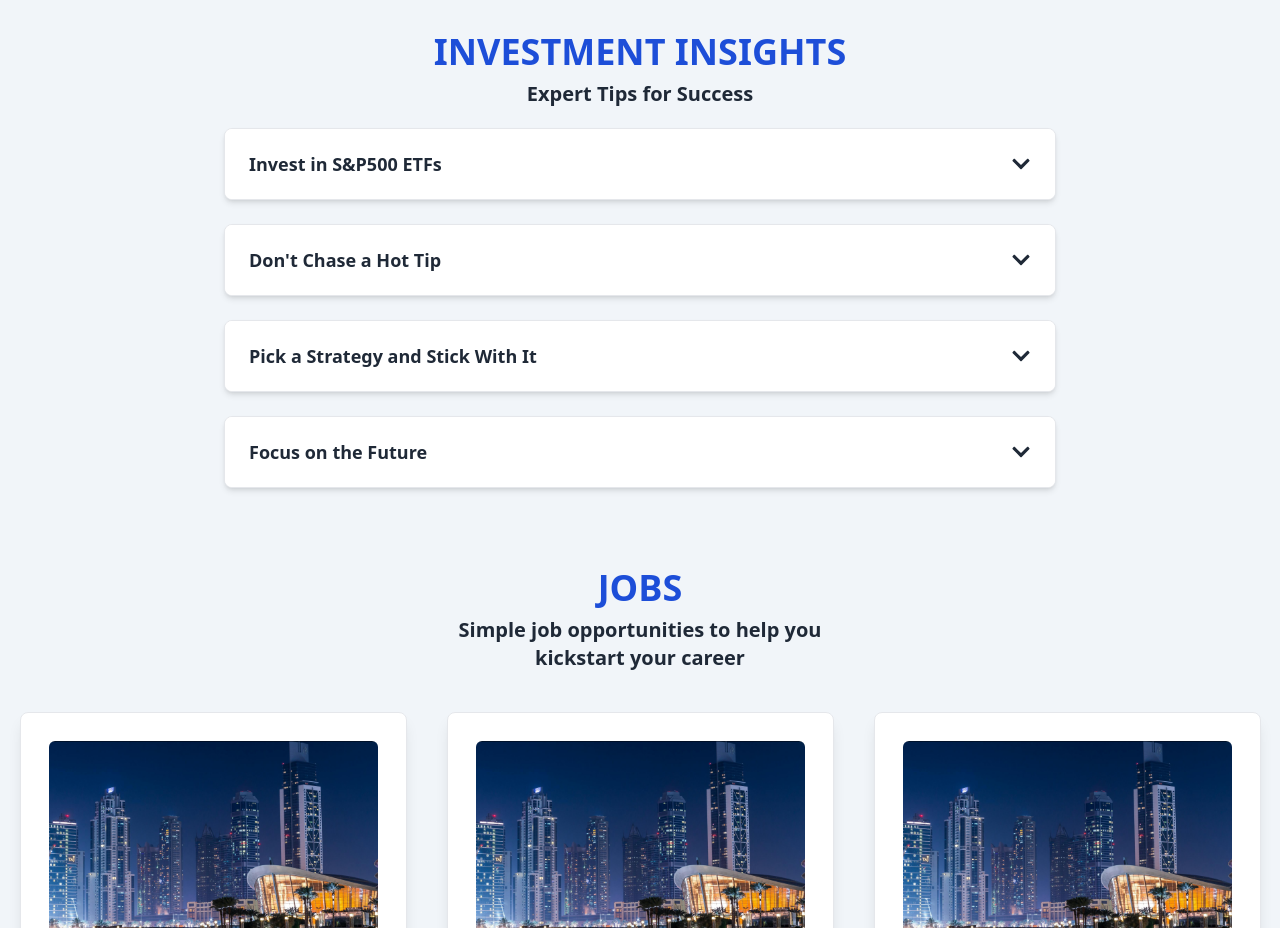
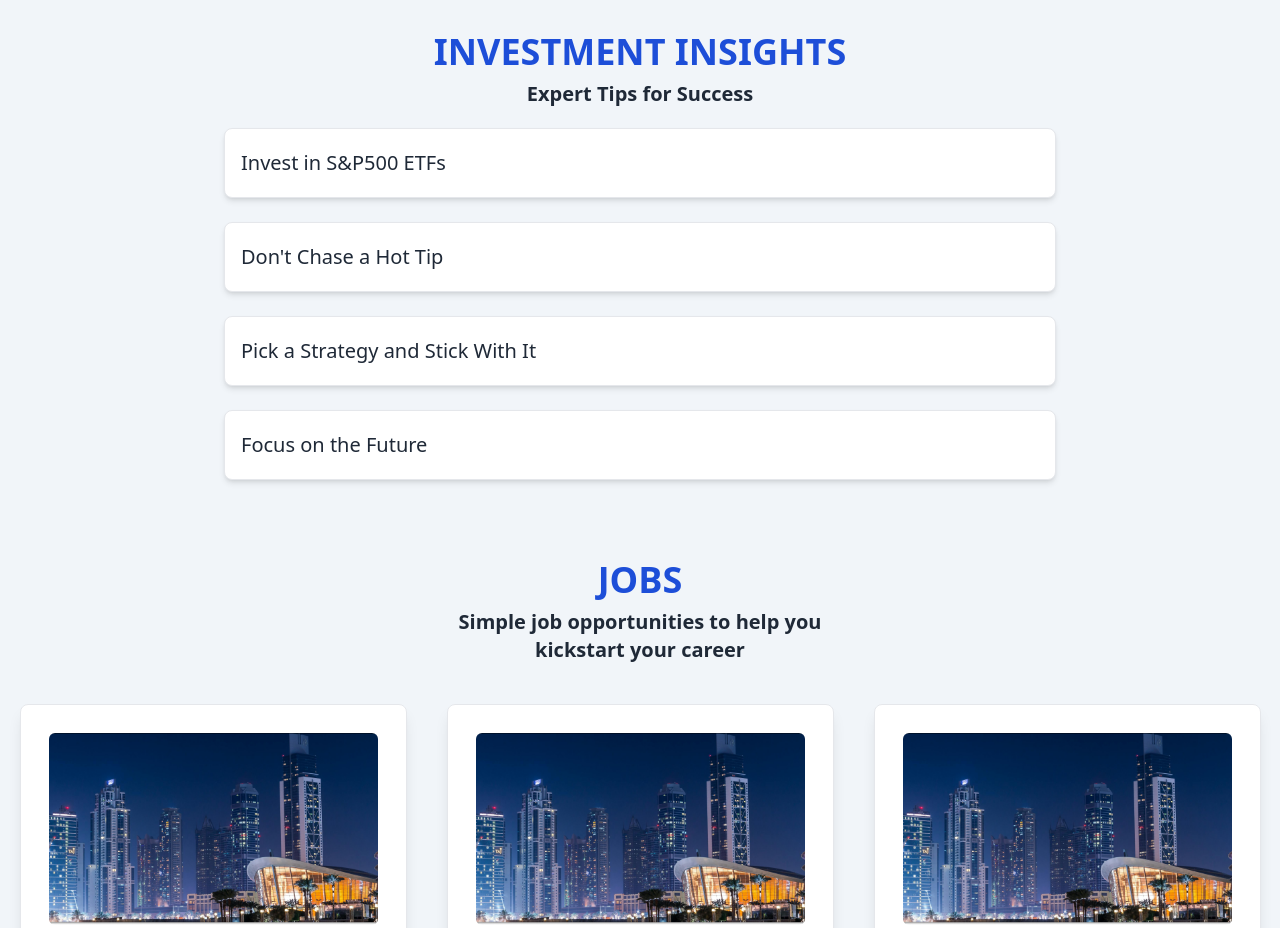
Before and after one commit to Jx1126/asp-final, a React (Vite) app: page /jobs-wealth in a window 1280 px wide. Shown: the part 1540-2468 px from the top of the page. Built offline with nearby package versions, Linux system fonts and the light colour scheme.

Commit message:
Replaced current dropdown code into DaisyUI's collapse component with opening and closing animation

```diff
--- a/src/components/common/DropdownList.tsx
+++ b/src/components/common/DropdownList.tsx
@@ -1,6 +1,3 @@
-import { useState } from 'react';
-import { FaChevronDown, FaChevronUp } from 'react-icons/fa';
-
 interface DropdownItem {
   title: string;
   description: string;
@@ -11,34 +8,16 @@ interface DropdownListProps {
 }
 
 function DropdownList({ items }: DropdownListProps) {
-  const [openIndex, setOpenIndex] = useState<number | null>(null);
-
-  const toggleDropdown = (index: number) => {
-    setOpenIndex(openIndex === index ? null : index);
-  };
 
   return (
     <div className="space-y-6">
       {items.map((item, index) => (
-        <div
-          key={index}
-          className="border border-gray-200 shadow-md rounded-lg overflow-hidden bg-white transition-all duration-300"
-        >
-          <button
-            className="w-full px-6 py-4 text-xl font-semibold flex justify-center items-center bg-white hover:bg-gray-200 focus:outline-none transition-colors duration-200"
-            onClick={() => toggleDropdown(index)}
-            style={{ minHeight: '70px' }}
-          >
-            <span className="mr-4 text-md sm:text-lg">{item.title}</span>
-            <span className="ml-auto">
-              {openIndex === index ? <FaChevronUp /> : <FaChevronDown />}
-            </span>
-          </button>
-          {openIndex === index && (
-            <div className="px-6 py-4 bg-gray-50 text-center">
-              <p className="text-gray-700 leading-relaxed text-md sm:text-lg">{item.description}</p>
-            </div>
-          )}
+        <div key={index} className="collapse border border-gray-200 shadow-md rounded-lg overflow-hidden bg-white">
+          <input type="checkbox" />
+          <div className="collapse-title text-xl font-medium py-5">{item.title}</div>
+          <div className="collapse-content">
+            <p>{item.description}</p>
+          </div>
         </div>
       ))}
     </div>
--- a/src/css/output.css
+++ b/src/css/output.css
@@ -841,6 +841,70 @@ html {
   --tw-border-opacity: 0.2;
 }
 
+.collapse:not(td):not(tr):not(colgroup) {
+  visibility: visible;
+}
+
+.collapse {
+  position: relative;
+  display: grid;
+  overflow: hidden;
+  grid-template-rows: auto 0fr;
+  transition: grid-template-rows 0.2s;
+  width: 100%;
+  border-radius: var(--rounded-box, 1rem);
+}
+
+.collapse-title,
+.collapse > input[type="checkbox"],
+.collapse > input[type="radio"],
+.collapse-content {
+  grid-column-start: 1;
+  grid-row-start: 1;
+}
+
+.collapse > input[type="checkbox"],
+.collapse > input[type="radio"] {
+  -webkit-appearance: none;
+     -moz-appearance: none;
+          appearance: none;
+  opacity: 0;
+}
+
+.collapse-content {
+  visibility: hidden;
+  grid-column-start: 1;
+  grid-row-start: 2;
+  min-height: 0px;
+  transition: visibility 0.2s;
+  transition: padding 0.2s ease-out,
+    background-color 0.2s ease-out;
+  padding-left: 1rem;
+  padding-right: 1rem;
+  cursor: unset;
+}
+
+.collapse[open],
+.collapse-open,
+.collapse:focus:not(.collapse-close) {
+  grid-template-rows: auto 1fr;
+}
+
+.collapse:not(.collapse-close):has(> input[type="checkbox"]:checked),
+.collapse:not(.collapse-close):has(> input[type="radio"]:checked) {
+  grid-template-rows: auto 1fr;
+}
+
+.collapse[open] > .collapse-content,
+.collapse-open > .collapse-content,
+.collapse:focus:not(.collapse-close) > .collapse-content,
+.collapse:not(.collapse-close) > input[type="checkbox"]:checked ~ .collapse-content,
+.collapse:not(.collapse-close) > input[type="radio"]:checked ~ .collapse-content {
+  visibility: visible;
+  min-height: -moz-fit-content;
+  min-height: fit-content;
+}
+
 .divider {
   display: flex;
   flex-direction: row;
@@ -1715,6 +1779,130 @@ html {
   }
 }
 
+details.collapse {
+  width: 100%;
+}
+
+details.collapse summary {
+  position: relative;
+  display: block;
+  outline: 2px solid transparent;
+  outline-offset: 2px;
+}
+
+details.collapse summary::-webkit-details-marker {
+  display: none;
+}
+
+.collapse:focus-visible {
+  outline-style: solid;
+  outline-width: 2px;
+  outline-offset: 2px;
+  outline-color: var(--fallback-bc,oklch(var(--bc)/1));
+}
+
+.collapse:has(.collapse-title:focus-visible),
+.collapse:has(> input[type="checkbox"]:focus-visible),
+.collapse:has(> input[type="radio"]:focus-visible) {
+  outline-style: solid;
+  outline-width: 2px;
+  outline-offset: 2px;
+  outline-color: var(--fallback-bc,oklch(var(--bc)/1));
+}
+
+.collapse-arrow > .collapse-title:after {
+  position: absolute;
+  display: block;
+  height: 0.5rem;
+  width: 0.5rem;
+  --tw-translate-y: -100%;
+  --tw-rotate: 45deg;
+  transform: translate(var(--tw-translate-x), var(--tw-translate-y)) rotate(var(--tw-rotate)) skewX(var(--tw-skew-x)) skewY(var(--tw-skew-y)) scaleX(var(--tw-scale-x)) scaleY(var(--tw-scale-y));
+  transition-property: all;
+  transition-timing-function: cubic-bezier(0.4, 0, 0.2, 1);
+  transition-timing-function: cubic-bezier(0, 0, 0.2, 1);
+  transition-duration: 150ms;
+  transition-duration: 0.2s;
+  top: 1.9rem;
+  inset-inline-end: 1.4rem;
+  content: "";
+  transform-origin: 75% 75%;
+  box-shadow: 2px 2px;
+  pointer-events: none;
+}
+
+.collapse-plus > .collapse-title:after {
+  position: absolute;
+  display: block;
+  height: 0.5rem;
+  width: 0.5rem;
+  transition-property: all;
+  transition-timing-function: cubic-bezier(0.4, 0, 0.2, 1);
+  transition-timing-function: cubic-bezier(0, 0, 0.2, 1);
+  transition-duration: 300ms;
+  top: 0.9rem;
+  inset-inline-end: 1.4rem;
+  content: "+";
+  pointer-events: none;
+}
+
+.collapse:not(.collapse-open):not(.collapse-close) > input[type="checkbox"],
+.collapse:not(.collapse-open):not(.collapse-close) > input[type="radio"]:not(:checked),
+.collapse:not(.collapse-open):not(.collapse-close) > .collapse-title {
+  cursor: pointer;
+}
+
+.collapse:focus:not(.collapse-open):not(.collapse-close):not(.collapse[open]) > .collapse-title {
+  cursor: unset;
+}
+
+.collapse-title {
+  position: relative;
+}
+
+:where(.collapse > input[type="checkbox"]),
+:where(.collapse > input[type="radio"]) {
+  z-index: 1;
+}
+
+.collapse-title,
+:where(.collapse > input[type="checkbox"]),
+:where(.collapse > input[type="radio"]) {
+  width: 100%;
+  padding: 1rem;
+  padding-inline-end: 3rem;
+  min-height: 3.75rem;
+  transition: background-color 0.2s ease-out;
+}
+
+.collapse[open] > :where(.collapse-content),
+.collapse-open > :where(.collapse-content),
+.collapse:focus:not(.collapse-close) > :where(.collapse-content),
+.collapse:not(.collapse-close) > :where(input[type="checkbox"]:checked ~ .collapse-content),
+.collapse:not(.collapse-close) > :where(input[type="radio"]:checked ~ .collapse-content) {
+  padding-bottom: 1rem;
+  transition: padding 0.2s ease-out,
+    background-color 0.2s ease-out;
+}
+
+.collapse[open].collapse-arrow > .collapse-title:after,
+.collapse-open.collapse-arrow > .collapse-title:after,
+.collapse-arrow:focus:not(.collapse-close) > .collapse-title:after,
+.collapse-arrow:not(.collapse-close) > input[type="checkbox"]:checked ~ .collapse-title:after,
+.collapse-arrow:not(.collapse-close) > input[type="radio"]:checked ~ .collapse-title:after {
+  --tw-translate-y: -50%;
+  --tw-rotate: 225deg;
+  transform: translate(var(--tw-translate-x), var(--tw-translate-y)) rotate(var(--tw-rotate)) skewX(var(--tw-skew-x)) skewY(var(--tw-skew-y)) scaleX(var(--tw-scale-x)) scaleY(var(--tw-scale-y));
+}
+
+.collapse[open].collapse-plus > .collapse-title:after,
+.collapse-open.collapse-plus > .collapse-title:after,
+.collapse-plus:focus:not(.collapse-close) > .collapse-title:after,
+.collapse-plus:not(.collapse-close) > input[type="checkbox"]:checked ~ .collapse-title:after,
+.collapse-plus:not(.collapse-close) > input[type="radio"]:checked ~ .collapse-title:after {
+  content: "−";
+}
+
 .divider:not(:empty) {
   gap: 1rem;
 }
@@ -2557,6 +2745,10 @@ html {
   transform: translate(var(--tw-translate-x), var(--tw-translate-y)) rotate(var(--tw-rotate)) skewX(var(--tw-skew-x)) skewY(var(--tw-skew-y)) scaleX(var(--tw-scale-x)) scaleY(var(--tw-scale-y));
 }
 
+.collapse {
+  visibility: collapse;
+}
+
 .fixed {
   position: fixed;
 }
@@ -3142,6 +3334,11 @@ html {
   background-color: rgb(229 231 235 / var(--tw-bg-opacity));
 }
 
+.bg-base-200 {
+  --tw-bg-opacity: 1;
+  background-color: var(--fallback-b2,oklch(var(--b2)/var(--tw-bg-opacity)));
+}
+
 .bg-opacity-50 {
   --tw-bg-opacity: 0.5;
 }
@@ -3265,6 +3462,21 @@ html {
   padding-bottom: 1rem;
 }
 
+.px-5 {
+  padding-left: 1.25rem;
+  padding-right: 1.25rem;
+}
+
+.px-10 {
+  padding-left: 2.5rem;
+  padding-right: 2.5rem;
+}
+
+.py-5 {
+  padding-top: 1.25rem;
+  padding-bottom: 1.25rem;
+}
+
 .pr-1 {
   padding-right: 0.25rem;
 }
@@ -3331,6 +3543,10 @@ html {
 
 .font-semibold {
   font-weight: 600;
+}
+
+.font-medium {
+  font-weight: 500;
 }
 
 .uppercase {
```
